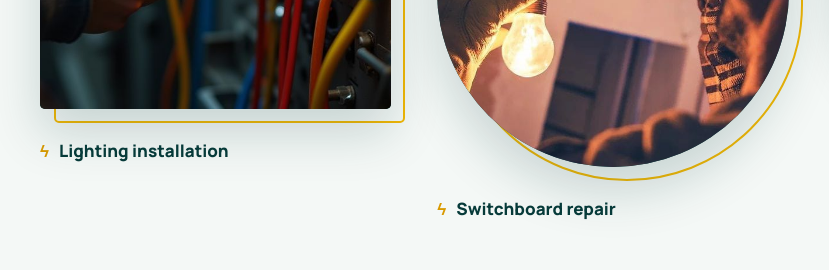
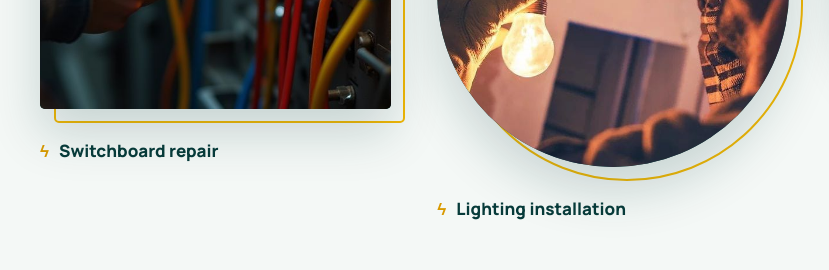
Before and after one commit to ttlavanya2007-sketch/A-A-electronics-service, a plain HTML site: page index.html in a window 1280 px wide. Shown: the part 4020-4290 px from the top of the page, 20-849 px from the left. Drawn offline with Linux system fonts and the light colour scheme; animation ran at ten frames a second.

Commit message:
Swap work item captions for clarity
Swapped the captions for the work items in the work section.

```diff
--- a/index.html
+++ b/index.html
@@ -172,8 +172,8 @@
 <section class="section perks" id="why"><div class="wrap"><div class="sectionhead reveal"><div class="eyebrow">Why work with us</div><h2>Good people. Dependable power.</h2><p>We make it easier to get electrical work done with confidence.</p></div><div class="perkgrid"><div class="perk reveal"><div class="check">✓</div><div><h3>Safety-focused service</h3><p>Careful attention to safe work practices.</p></div></div><div class="perk reveal delay1"><div class="check">✓</div><div><h3>Neat, reliable workmanship</h3><p>Work completed with care and attention.</p></div></div><div class="perk reveal delay2"><div class="check">✓</div><div><h3>Home & industry support</h3><p>Service for domestic and industrial needs.</p></div></div><div class="perk reveal"><div class="check">✓</div><div><h3>Clear communication</h3><p>Know what to expect at every step.</p></div></div><div class="perk reveal delay1"><div class="check">✓</div><div><h3>Repair & maintenance</h3><p>Support for fixes and ongoing upkeep.</p></div></div><div class="perk reveal delay2"><div class="check">✓</div><div><h3>Lighting solutions</h3><p>Practical ideas for brighter spaces.</p></div></div></div></div></section>
 <section class="section work" id="work"><div class="wrap"><div class="sectionhead reveal"><div class="eyebrow">Our work</div><h2>Hands-on work,<br>done right.</h2><p>From a single switch to a full rewiring, every job is handled with care, neat finishing and safe practice.</p></div><div class="work-grid">
 <!-- Put work-1.jpg, work-2.jpg, work-3.jpg in the same folder as index.html -->
-<figure class="work-item arch reveal"><div class="frame"><div class="shot"><img src="work-1.jpg" alt="Electrician fitting a ceiling light"></div></div><figcaption><i>ϟ</i>Lighting installation</figcaption></figure>
-<figure class="work-item cap reveal delay2"><div class="frame"><div class="shot"><img src="work-2.jpg" alt="Electrician repairing a switchboard"></div></div><figcaption><i>ϟ</i>Switchboard repair</figcaption></figure>
+<figure class="work-item arch reveal"><div class="frame"><div class="shot"><img src="work-1.jpg" alt="Electrician fitting a ceiling light"></div></div><figcaption><i>ϟ</i>Switchboard repair</figcaption></figure>
+<figure class="work-item cap reveal delay2"><div class="frame"><div class="shot"><img src="work-2.jpg" alt="Electrician repairing a switchboard"></div></div><figcaption><i>ϟ</i>Lighting installation</figcaption></figure>
 <figure class="work-item leaf reveal delay3"><div class="frame"><div class="shot"><img src="work-3.jpg" alt="Electrician checking a meter box"></div></div><figcaption><i>ϟ</i>Meter &amp; outdoor work</figcaption></figure>
 </div></div></section>
 <section class="section steps" id="steps"><div class="wrap"><div class="sectionhead reveal"><div class="eyebrow">Simple from the start</div><h2>Getting started is simple.</h2><p>Four clear steps from first call to finished service.</p></div><div class="stepgrid"><div class="track"><div class="trackfill"></div></div><div class="step reveal"><div class="num">1</div><div><h3>Contact Us</h3><p>Tell us what you need.</p></div></div><div class="step reveal"><div class="num">2</div><div><h3>Discuss the Job</h3><p>We’ll talk through the work and next steps.</p></div></div><div class="step reveal"><div class="num">3</div><div><h3>Get Service</h3><p>Arrange a visit at a convenient time.</p></div></div><div class="step reveal"><div class="num">4</div><div><h3>Work Completed</h3><p>We finish neatly, check everything, and stay available for support.</p></div></div></div></div></section>
```
